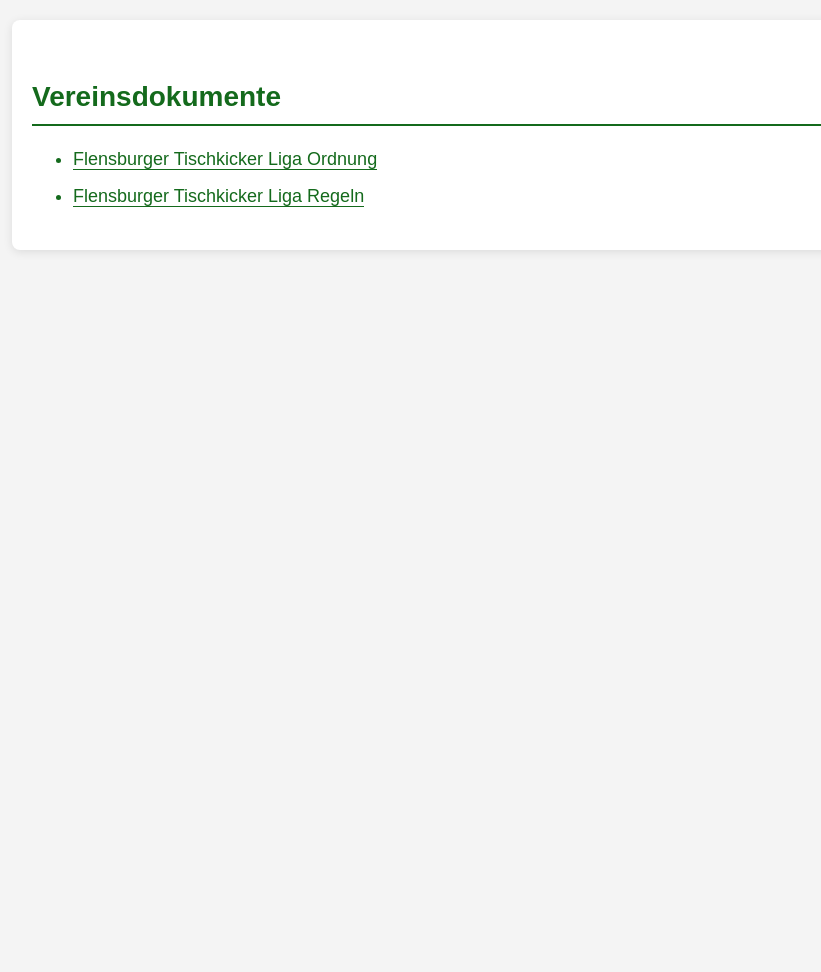
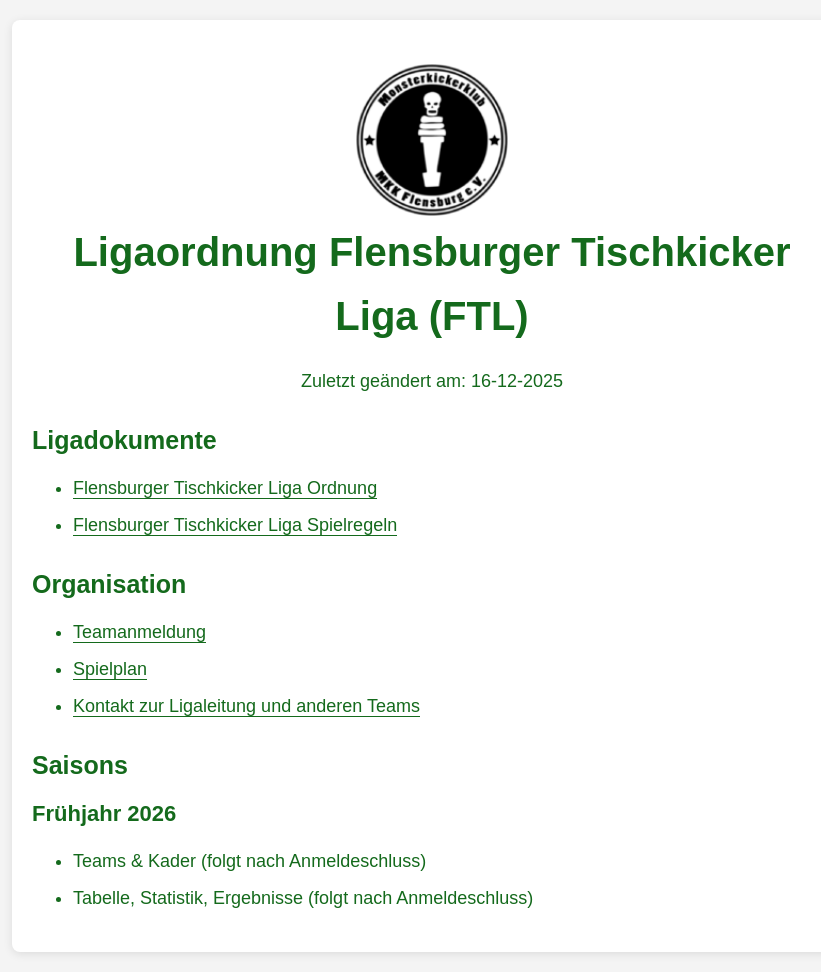
Before and after one commit to MKK-Flensburg/mkk-docs, a Jekyll site: the page built from index.md, in a window 1280 px wide. Shown: the whole page, without its empty margins (208-1029 px from the left). Built offline with Jekyll 4.4.1, drawn with Linux system fonts in a browser that asks for light colours; our own code applies the rules of GitHub Pages for plain Markdown files; before the commit the page ends 900 px from its top, so only the background shows below that.

Commit message:
chore: update main page

```diff
--- a/index.md
+++ b/index.md
@@ -1,4 +1,26 @@
-# Vereinsdokumente
+<div class="html-only" style="text-align: center;">
+    <div class="title" style="text-align: center;">
+        <img src="docs/images/mkk-logo.png" alt="MKK Logo" style="display: block; margin: 0 auto;width: 20%" />
+        Ligaordnung Flensburger Tischkicker Liga (FTL)
+    </div>
+
+    <p style="text-align: center;">
+        Zuletzt geändert am:  {{ site.time | date: "%d-%m-%Y" }}
+    </p>
+</div>
+
+## Ligadokumente
 
 - [Flensburger Tischkicker Liga Ordnung](docs/FTL_Ordnung.md)
-- [Flensburger Tischkicker Liga Regeln](docs/FTL_Regeln.md)
+- [Flensburger Tischkicker Liga Spielregeln](docs/FTL_Regeln.md)
+
+## Organisation
+- [Teamanmeldung](https://forms.gle/NstwNGLCHDmkLS9AA)
+- [Spielplan](https://docs.google.com/spreadsheets/d/1r6rP5uVYI2N7XG9XGGp-1ZUqRTqt_TUhif_xGnCSvJI)
+- [Kontakt zur Ligaleitung und anderen Teams](https://t.me/FlensTischLiga)
+
+## Saisons
+
+### Frühjahr 2026
+- Teams & Kader (folgt nach Anmeldeschluss)
+- Tabelle, Statistik, Ergebnisse (folgt nach Anmeldeschluss)
```
Also changed, not shown: docs/FTL_Ordnung.md (+1 -1 lines).
